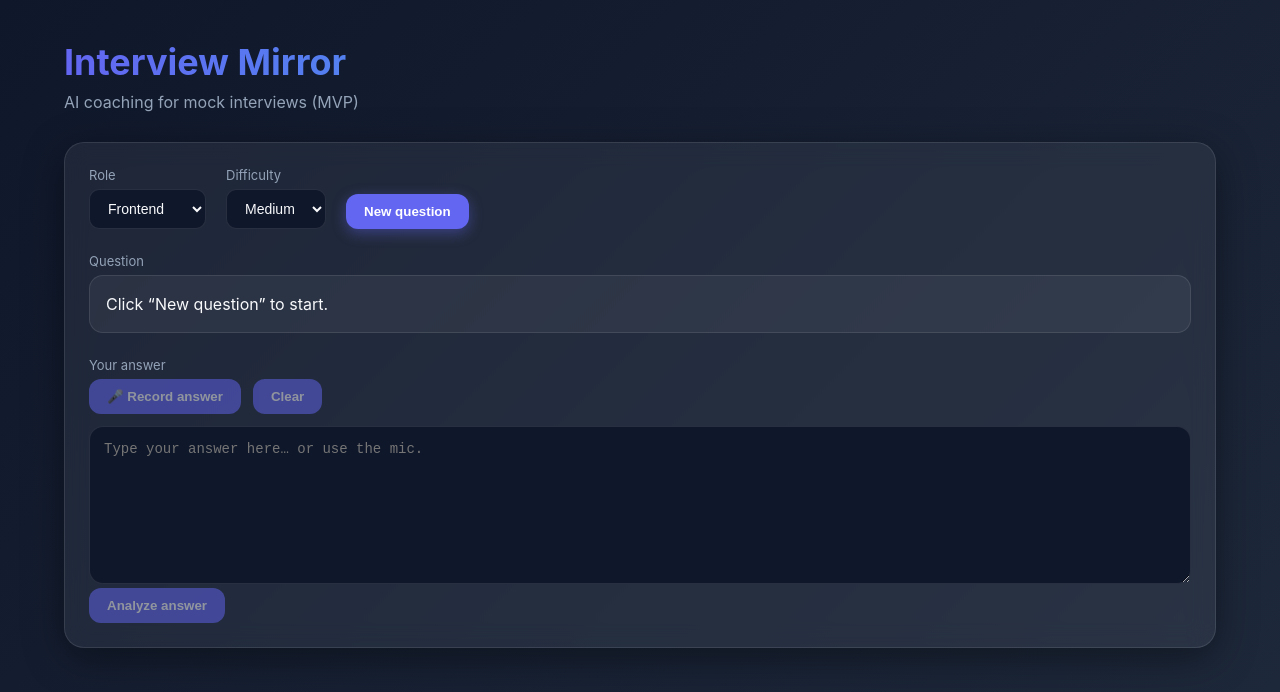
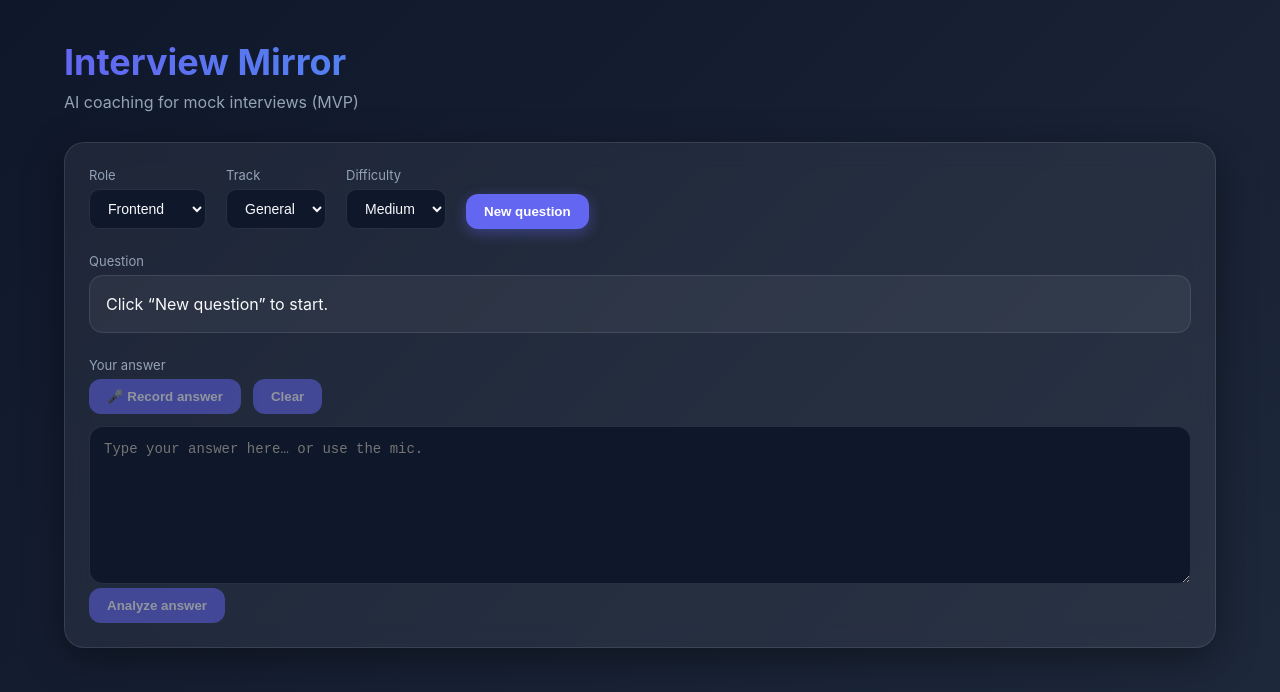
Before and after one commit to dvlsc000/interview-mirror, a React (Vite) app in the folder client/: page / in a window 1280 px wide. Shown: the top 692 px of the page. Built offline with nearby package versions, Linux system fonts and the light colour scheme.

Commit message:
Dropdown role selection

```diff
--- a/client/src/App.jsx
+++ b/client/src/App.jsx
@@ -1,9 +1,16 @@
-import { useState, useRef, useEffect } from "react";
+import { useState, useRef, useEffect, useMemo } from "react";
 import SkillRadar from "./components/SkillRadar";
 import "./index.css";
 
+const TRACKS_BY_ROLE = {
+  frontend: ["general", "react", "ionic", "angular", "vue", "svelte"],
+  backend: ["general", "node", "python", "java", "c", "csharp", "go", "php"],
+  behavioral: ["general", "leadership", "conflict", "teamwork", "ownership"],
+};
+
 export default function App() {
   const [role, setRole] = useState("frontend");
+  const [track, setTrack] = useState("general"); // NEW
   const [difficulty, setDifficulty] = useState("medium");
   const [question, setQuestion] = useState("");
   const [transcript, setTranscript] = useState("");
@@ -26,6 +33,18 @@ export default function App() {
       setSpeechSupported(false);
     }
   }, []);
+
+  // NEW: Track options based on selected role
+  const trackOptions = useMemo(() => {
+    return TRACKS_BY_ROLE[role] ?? ["general"];
+  }, [role]);
+
+  // NEW: Ensure track is valid when role changes
+  useEffect(() => {
+    if (!trackOptions.includes(track)) {
+      setTrack(trackOptions[0] || "general");
+    }
+  }, [trackOptions, track]);
 
   function startListening() {
     if (!SpeechRecognition) {
@@ -75,7 +94,6 @@ export default function App() {
     else startListening();
   }
 
-
   async function getQuestion() {
     setLoading(true);
     setFeedback(null);
@@ -83,7 +101,8 @@ export default function App() {
       const res = await fetch("/api/question", {
         method: "POST",
         headers: { "Content-Type": "application/json" },
-        body: JSON.stringify({ role, difficulty }),
+        // role + difficulty are unchanged; track is added (should not break functionality if backend ignores it)
+        body: JSON.stringify({ role, difficulty, track }),
       });
       const data = await res.json();
       setQuestion(data.question);
@@ -98,7 +117,8 @@ export default function App() {
       const res = await fetch("/api/analyze", {
         method: "POST",
         headers: { "Content-Type": "application/json" },
-        body: JSON.stringify({ role, difficulty, question, transcript }),
+        // role + difficulty are unchanged; track is added (should not break functionality if backend ignores it)
+        body: JSON.stringify({ role, difficulty, track, question, transcript }),
       });
       const data = await res.json();
       if (data.error) throw new Error(data.error);
@@ -138,9 +158,24 @@ export default function App() {
             </select>
           </label>
 
+          {/* NEW: Track dropdown */}
+          <label>
+            Track
+            <select value={track} onChange={(e) => setTrack(e.target.value)}>
+              {trackOptions.map((t) => (
+                <option key={t} value={t}>
+                  {t.charAt(0).toUpperCase() + t.slice(1)}
+                </option>
+              ))}
+            </select>
+          </label>
+
           <label>
             Difficulty
-            <select value={difficulty} onChange={(e) => setDifficulty(e.target.value)}>
+            <select
+              value={difficulty}
+              onChange={(e) => setDifficulty(e.target.value)}
+            >
               <option value="easy">Easy</option>
               <option value="medium">Medium</option>
               <option value="hard">Hard</option>
@@ -154,7 +189,9 @@ export default function App() {
 
         <div className="questionBox">
           <div className="label">Question</div>
-          <div className="question">{question || "Click “New question” to start."}</div>
+          <div className="question">
+            {question || "Click “New question” to start."}
+          </div>
         </div>
 
         <div className="answerBox">
@@ -179,7 +216,9 @@ export default function App() {
             </button>
 
             {!speechSupported && (
-              <span className="hint">Speech-to-text not supported in this browser.</span>
+              <span className="hint">
+                Speech-to-text not supported in this browser.
+              </span>
             )}
           </div>
 
@@ -190,7 +229,10 @@ export default function App() {
             rows={8}
           />
 
-          <button onClick={analyze} disabled={loading || !question || !transcript.trim()}>
+          <button
+            onClick={analyze}
+            disabled={loading || !question || !transcript.trim()}
+          >
             {loading ? "Analyzing..." : "Analyze answer"}
           </button>
         </div>
@@ -203,7 +245,9 @@ export default function App() {
             <div className="scoreLabel">Overall score</div>
             <div className="small">
               STAR detected: <b>{String(feedback.star.detected)}</b>
-              {feedback.star.missing?.length ? ` (missing: ${feedback.star.missing.join(", ")})` : ""}
+              {feedback.star.missing?.length
+                ? ` (missing: ${feedback.star.missing.join(", ")})`
+                : ""}
             </div>
             <div className="small">
               Rambling: <b>{String(feedback.flags.rambling)}</b>
```
Also changed, not shown: 1 other file (tests, documents, lock files or other folders). Lines whose indentation alone changed are shown as unchanged.
